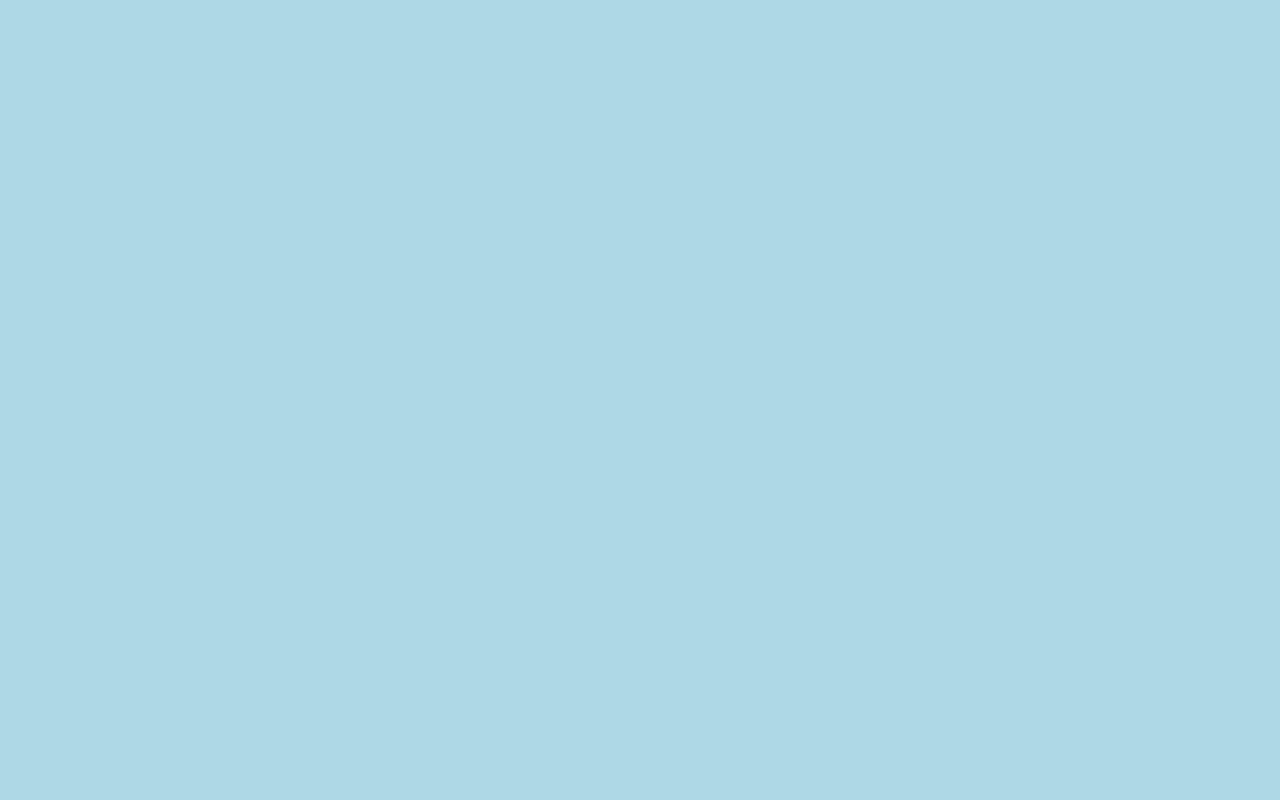
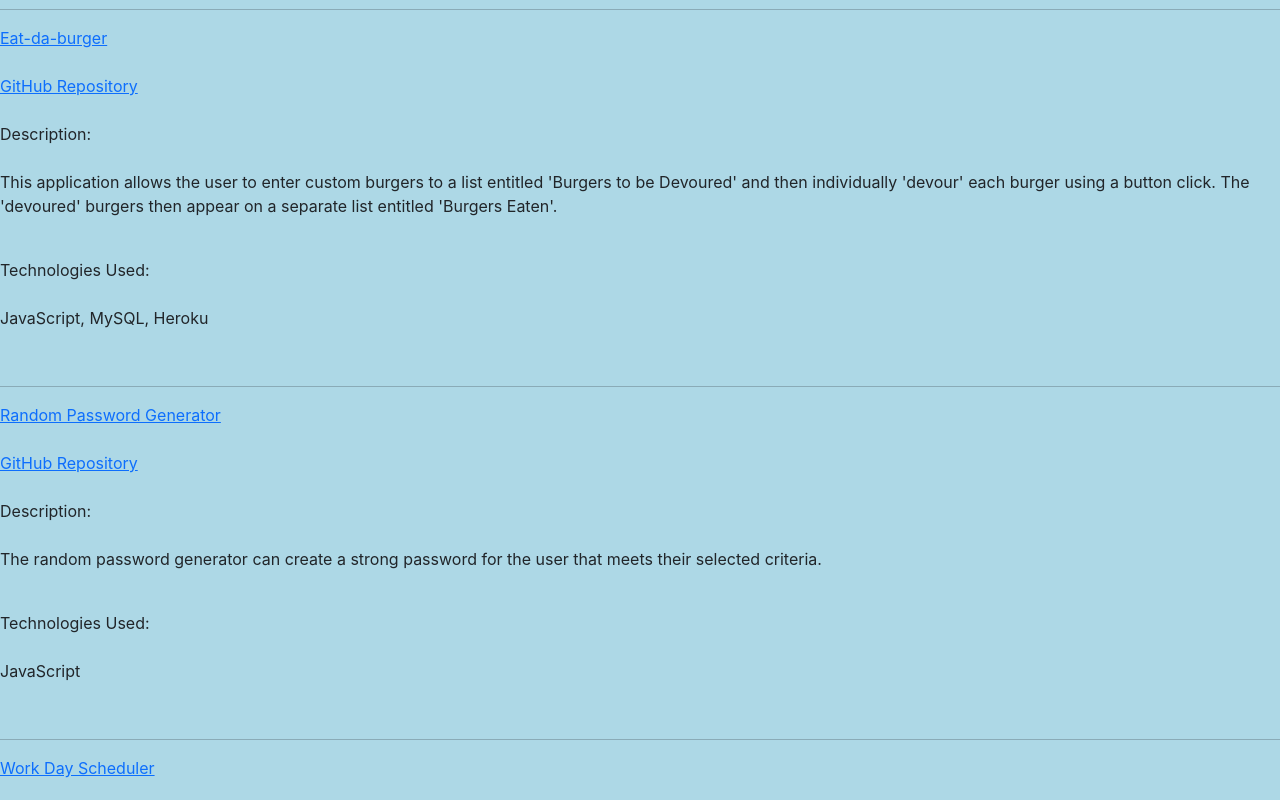
Before and after one commit to grahamelphick/react-portfolio, a React (Create React App) app in the folder react-portfolio/: page /projects in a window 1280 px wide. Shown: the part 760-1560 px from the top of the page. Before the commit the page ends 800 px from the top, so only its background shows below. Built offline with nearby package versions, Linux system fonts and the light colour scheme.

Commit message:
project component working except images

```diff
--- a/react-portfolio/src/components/Project/index.js
+++ b/react-portfolio/src/components/Project/index.js
@@ -4,11 +4,22 @@ import "./style.css";
 function Project(props) {
     return (
         <div>
-            <p>{props.name}</p>
+            <a href={props.app} target="_blank">{props.name}</a>
+            <br/><br/>
             {/* <img src={props.src} alt={props.name}></img> */}
-            <p>{props.github}</p>
-            <p>{props.description}</p>
-            <p>{props.technologies}</p>
+            <a href={props.github} target="_blank">GitHub Repository</a>
+            <br /><br />
+            <p>Description:
+                <br/><br/>
+                {props.description}
+            </p>
+            <br />
+            <p>Technologies Used:
+             <br /><br />
+                {props.technologies}
+            </p>
+            <br/>
+            <hr/>
         </div>
     );
 }
--- a/react-portfolio/src/pages/Projects.js
+++ b/react-portfolio/src/pages/Projects.js
@@ -11,6 +11,39 @@ function Projects() {
                 github={projects[0].github}
                 description={projects[0].description}
                 technologies={projects[0].technologies}
+                app={projects[0].app}
+            />
+            <Project
+                name={projects[1].name}
+                src={projects[1].image}
+                github={projects[1].github}
+                description={projects[1].description}
+                technologies={projects[1].technologies}
+                app={projects[1].app}
+            />
+            <Project
+                name={projects[2].name}
+                src={projects[2].image}
+                github={projects[2].github}
+                description={projects[2].description}
+                technologies={projects[2].technologies}
+                app={projects[2].app}
+            />
+            <Project
+                name={projects[3].name}
+                src={projects[3].image}
+                github={projects[3].github}
+                description={projects[3].description}
+                technologies={projects[3].technologies}
+                app={projects[3].app}
+            />
+            <Project
+                name={projects[4].name}
+                src={projects[4].image}
+                github={projects[4].github}
+                description={projects[4].description}
+                technologies={projects[4].technologies}
+                app={projects[4].app}
             />
         </div>
     );
--- a/react-portfolio/src/projects.json
+++ b/react-portfolio/src/projects.json
@@ -6,5 +6,37 @@
     "app": "https://grahamelphick.github.io/holiday-weather-planner/",
     "description": "The project will ask for the user's location so that it can display the day's forecast and provide places of interest near them by category.",
     "technologies": "HTML, CSS, Materialise, JavaScript, APIs"
+  },
+  {
+    "name": "Wishlist",
+    "image": "../assets/rainorshine-screenshot1.png",
+    "github": "https://github.com/GrandBearSleepy/FestiveWishList",
+    "app": "https://festive-wish-list.herokuapp.com/",
+    "description": "The wishlist app allows the user to sign up for an account and create as many wishlists as they'd like- which are saved to a database. They can then view their wishlists in the future by logging back in. When the wishlists are viewed, the items become links to Amazon that display search results for said item.",
+    "technologies": "JavaScript, JQuery, MySQL, PassportJS"
+  },
+  {
+    "name": "Eat-da-burger",
+    "image": "../assets/rainorshine-screenshot1.png",
+    "github": "https://github.com/grahamelphick/eat-da-burger",
+    "app": "https://damp-hollows-25067.herokuapp.com/",
+    "description": "This application allows the user to enter custom burgers to a list entitled 'Burgers to be Devoured' and then individually 'devour' each burger using a button click. The 'devoured' burgers then appear on a separate list entitled 'Burgers Eaten'.",
+    "technologies": "JavaScript, MySQL, Heroku"
+  },
+  {
+    "name": "Random Password Generator",
+    "image": "../assets/rainorshine-screenshot1.png",
+    "github": "https://github.com/grahamelphick/week3-homework",
+    "app": "https://grahamelphick.github.io/week3-homework/",
+    "description": "The random password generator can create a strong password for the user that meets their selected criteria.",
+    "technologies": "JavaScript"
+  },
+  {
+    "name": "Work Day Scheduler",
+    "image": "../assets/rainorshine-screenshot1.png",
+    "github": "https://github.com/grahamelphick/work-day-scheduler",
+    "app": "https://grahamelphick.github.io/work-day-scheduler/",
+    "description": "The Work Day Scheduler allows the user to keep track of the event happening within their day.",
+    "technologies": "JavaScript"
   }
 ]
```
Also changed, not shown: 1 other file (tests, documents, lock files or other folders).
